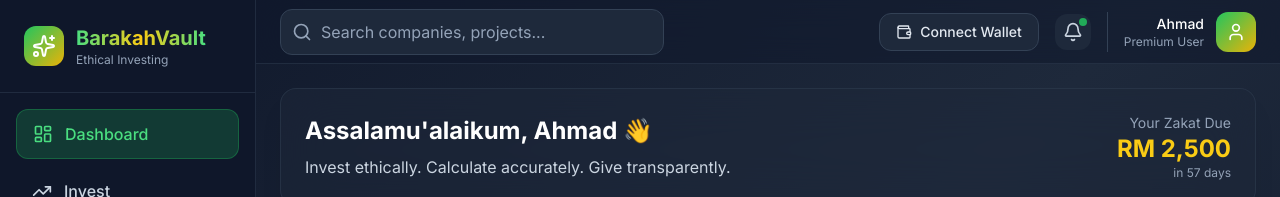
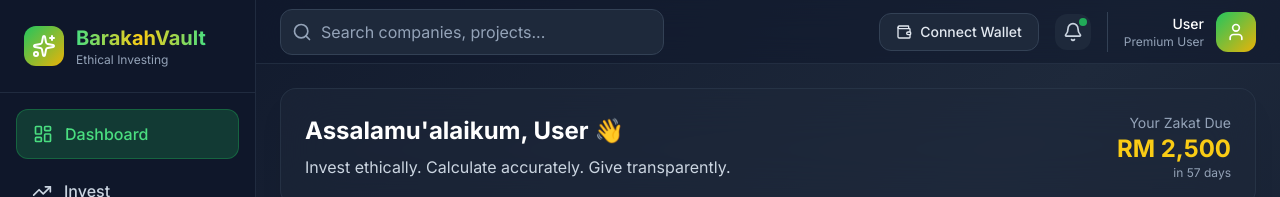
Before and after one commit to syafiyft/barakah-vault, a Next.js app in the folder frontend/: page / in a window 1280 px wide. Shown: the top 197 px of the page. Built offline with nearby package versions, Linux system fonts and the light colour scheme; no server answers.

Commit message:
feat: Dynamically display the authenticated user's first name in the dashboard welcome and navbar.

```diff
--- a/frontend/app/(dashboard)/page.js
+++ b/frontend/app/(dashboard)/page.js
@@ -1,5 +1,6 @@
 'use client'
 
+import { useSession } from 'next-auth/react'
 import Link from 'next/link'
 import { TrendingUp, Calculator, Heart, Award, ArrowUpRight, Star } from 'lucide-react'
 
@@ -20,13 +21,16 @@ function ScoreBadge({ score }) {
 }
 
 export default function Dashboard() {
+    const { data: session } = useSession()
+    const firstName = session?.user?.name?.split(' ')[0] || 'User'
+
     return (
         <div className="space-y-6">
             {/* Welcome */}
             <div className="glass-card">
                 <div className="flex items-center justify-between">
                     <div>
-                        <h1 className="text-2xl font-bold text-white mb-2">Assalamu'alaikum, Ahmad 👋</h1>
+                        <h1 className="text-2xl font-bold text-white mb-2">Assalamu'alaikum, {firstName} 👋</h1>
                         <p className="text-dark-300">Invest ethically. Calculate accurately. Give transparently.</p>
                     </div>
                     <div className="text-right">
--- a/frontend/components/Navbar.js
+++ b/frontend/components/Navbar.js
@@ -1,8 +1,12 @@
 'use client'
 
+import { useSession } from 'next-auth/react'
 import { Bell, Search, User, Wallet } from 'lucide-react'
 
 export default function Navbar() {
+    const { data: session } = useSession()
+    const firstName = session?.user?.name?.split(' ')[0] || 'User'
+
     return (
         <header className="h-16 bg-dark-900/50 backdrop-blur-xl border-b border-dark-700/50 flex items-center justify-between px-6 sticky top-0 z-40">
             <div className="relative w-96">
@@ -27,7 +31,7 @@ export default function Navbar() {
 
                 <div className="flex items-center gap-3 pl-4 border-l border-dark-700">
                     <div className="text-right">
-                        <p className="text-sm font-medium text-white">Ahmad</p>
+                        <p className="text-sm font-medium text-white">{firstName}</p>
                         <p className="text-xs text-dark-400">Premium User</p>
                     </div>
                     <div className="w-10 h-10 rounded-xl bg-gradient-to-br from-primary-500 to-gold-500 flex items-center justify-center">
```
